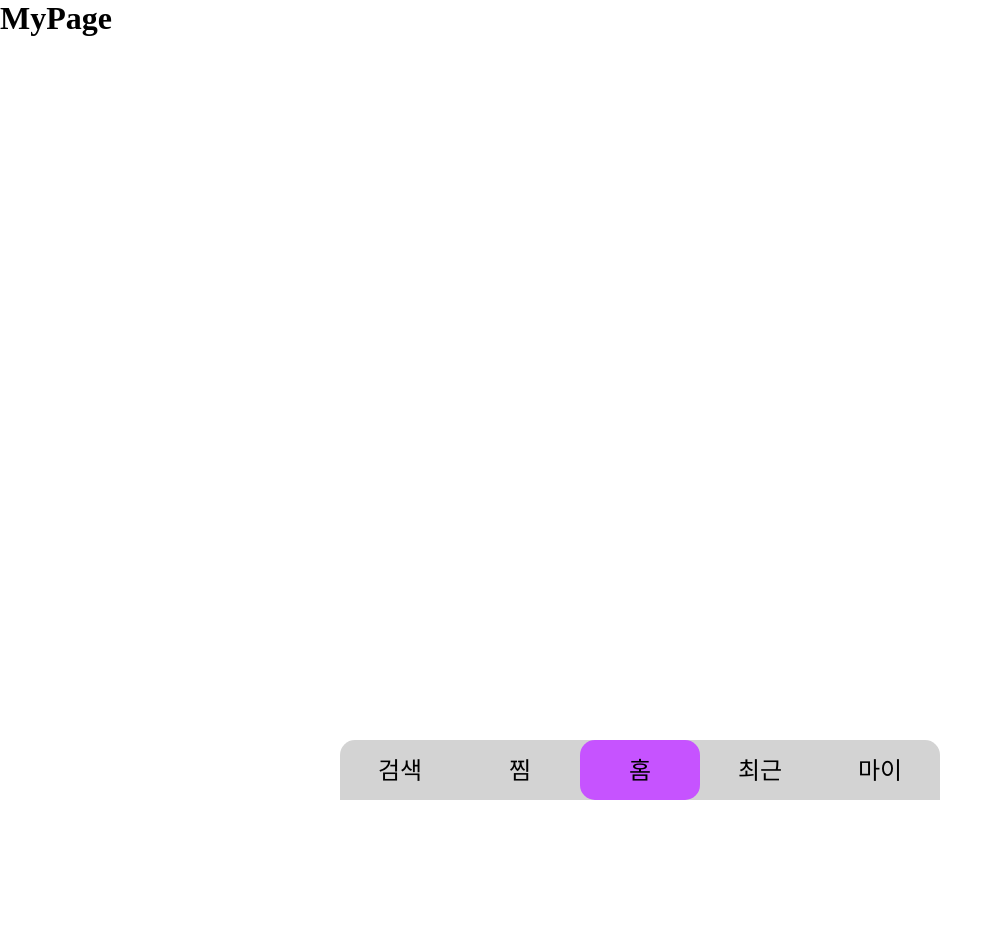
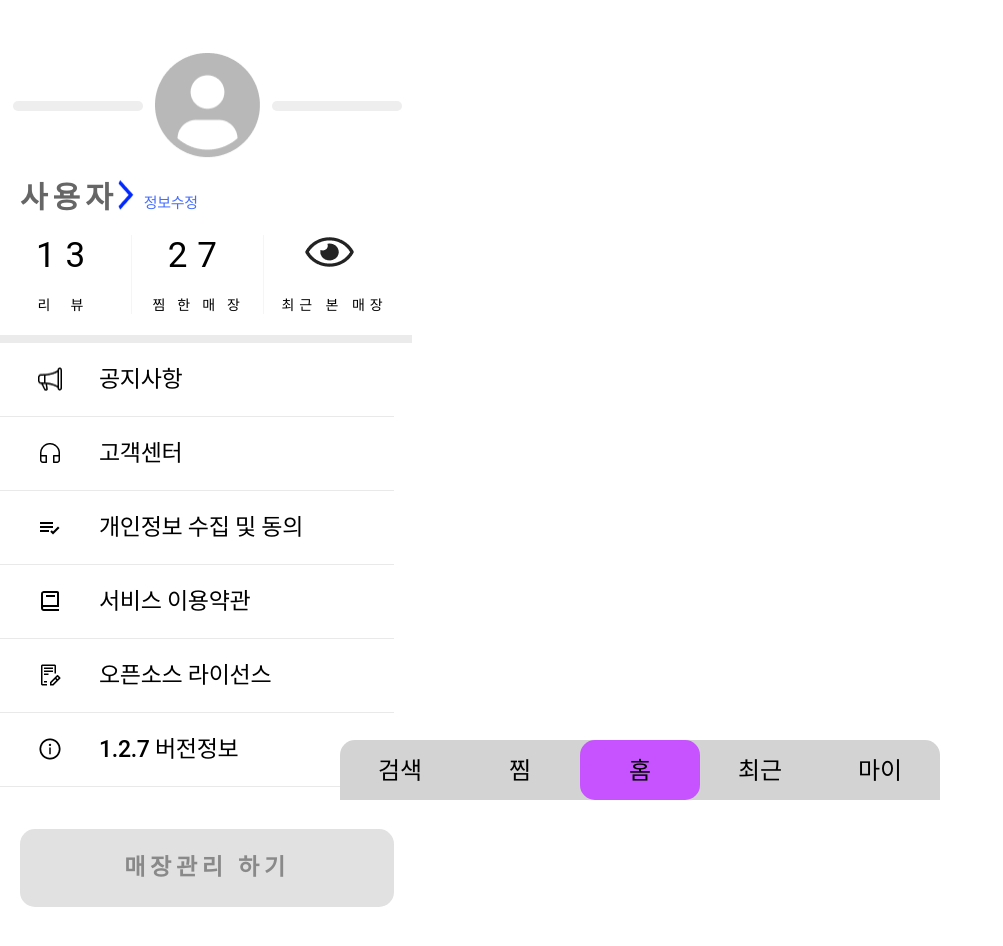
Before and after one commit to heoshin/TableEyes-test2, a Vue app: page /myPage in a window 1280 px wide. Shown: the top 946 px of the page, without its empty margins (0-1003 px from the left). Before the commit the page ends 800 px from the top, so only its background shows below. Built offline with nearby package versions, Linux system fonts and the light colour scheme; the HTML template or start-up script is replaced by a standard one.

Commit message:
마이페이지추가(주석포함)

```diff
--- a/src/components/MyPage.vue
+++ b/src/components/MyPage.vue
@@ -1,13 +1,249 @@
 <template>
-  <h1>MyPage</h1>
+  <section>
+    <article>
+      <div class="profile">
+        <span class="profile-middle-bar"></span>
+        <img src="../assets/img/profile.png" alt="Avatar" />
+        <span class="profile-middle-bar"></span>
+      </div>
+    </article>
+    <article>
+      <div class="nameRetouch">
+        <span class="name">사용자</span>
+        <img src="../assets/img/right.png" alt="화살표" />
+        <a herf="#" class="retouch">정보수정</a>
+      </div>
+      <div class="myInformation">
+        <div class="mi-content mic-1">
+          <a href="#">13</a>
+          <p style="letter-spacing: 20px">리뷰</p>
+        </div>
+        <div class="mi-content mic-1">
+          <a href="#">27</a>
+          <p style="letter-spacing: 12px">찜한매장</p>
+        </div>
+        <div class="mi-content">
+          <a href="#"><img src="../assets/img/view.png" alt="최근본매장" /></a>
+          <p style="letter-spacing: 5px">최근 본 매장</p>
+        </div>
+      </div>
+    </article>
+    <article>
+      <div class="otherInformation">
+        <img src="../assets/img/LFM-notice.png" alt="공지사항" /><a href="#"
+          >공지사항</a
+        >
+        <img src="../assets/img/LFM-client.png" alt="고객센터" /><a href="#"
+          >고객센터</a
+        >
+        <img src="../assets/img/LFM-information.png" alt="개인정보" /><a
+          href="#"
+          >개인정보 수집 및 동의</a
+        >
+        <img src="../assets/img/LFM-service.png" alt="서비스" /><a href="#"
+          >서비스 이용약관</a
+        >
+        <img src="../assets/img/LFM-open.png" alt="오픈소스" /><a href="#"
+          >오픈소스 라이선스</a
+        >
+        <img src="../assets/img/LFM-i.png" alt="버전정보" /><a href="#"
+          >1.2.7 버전정보</a
+        >
+      </div>
+    </article>
+    <article class="myStoreBox">
+      <a href="#" class="myStore">매장관리 하기</a>
+    </article>
+  </section>
 </template>
 
 <script>
-export default {
-
-}
+export default {};
 </script>
 
 <style scoped>
+* {
+  margin: 0;
+  padding: 0;
+}
 
+body {
+  margin-bottom: 99px;
+}
+
+a {
+  color: #000;
+  text-decoration: none;
+}
+/* 사용자 프로필사진 */
+.profile {
+  margin-top: 46px;
+  width: 414px;
+  height: 110px;
+  text-align: center;
+  color: rgba(0, 0, 0, 0.35);
+}
+.profile > img {
+  margin: 0 5px;
+  display: inline-block;
+  width: 119px;
+  height: 119px;
+  border-radius: 50%;
+  vertical-align: middle;
+}
+/* 사용자 프로필 중앙 바 */
+.profile-middle-bar {
+  display: inline-block;
+  width: 130px;
+  height: 10px;
+  border-radius: 50px;
+  background-color: #eeeeee;
+  vertical-align: middle;
+}
+
+/* 사용자 > 정보수정 컨테이너  */
+.nameRetouch {
+  margin-top: 20px;
+  position: relative;
+}
+/* 이름 옆 > (화살표) 이미지 */
+.nameRetouch img {
+  transform: translateY(10%);
+}
+
+/* 사용자 이름(별명) */
+.name {
+  margin-top: 5px;
+  margin-left: 20px;
+
+  font-family: Roboto;
+  font-style: normal;
+  font-weight: bold;
+  font-size: 30px;
+  line-height: 35px;
+  letter-spacing: 5px;
+
+  color: #666666;
+}
+/* 사용자 정보 수정 */
+.retouch {
+  margin-left: 10px;
+
+  font-family: Roboto;
+  font-style: bold;
+  font-size: 15px;
+  line-height: 18px;
+  /* identical to box height */
+
+  letter-spacing: -0.3px;
+
+  text-align: center;
+
+  color: #446dff;
+}
+/* 사용자 메뉴(리뷰, 찜한매장, 최근 본 매장) */
+.myInformation {
+  margin-top: 20px;
+  padding-bottom: 18px;
+
+  width: 412px;
+  height: 82px;
+
+  border-bottom: 8px solid #ebebeb;
+}
+/* 메뉴 폰트(13,27 등 갯수 폰트) */
+.mi-content a {
+  font-family: Roboto;
+  font-style: normal;
+  font-size: 35px;
+  letter-spacing: 9.7px;
+}
+
+/* 메뉴 리뷰, 찜한사이 옆 선 */
+.mic-1 {
+  box-sizing: border-box;
+  border-right: 1px inset #f5f5f5;
+}
+
+/* 최근본매장 이미지 */
+.mi-content img {
+  display: block;
+  margin: 0px auto;
+
+  transform: translateY(-30%);
+
+  width: 49px;
+  height: 30px;
+}
+
+/* 메뉴 폰트(리뷰, 찜한매장, 최근 본 매장 폰트) */
+.mi-content p {
+  margin-left: 10px;
+  margin-top: 18px;
+
+  font-family: Roboto;
+  font-style: normal;
+  font-size: 14px;
+}
+
+/* 메뉴 칸나누기 */
+.myInformation .mi-content {
+  display: inline-block;
+  text-align: center;
+  width: 32%;
+}
+/* 메뉴 바 아래 항목들(공지사항, 고객센터 등) */
+.otherInformation img {
+  float: left;
+  width: 24px;
+  height: 24px;
+
+  margin-left: 38px;
+  margin-top: 24px;
+  margin-right: 37px;
+}
+/* 항목 칸, 크기, 폰트, 하단 선 */
+.otherInformation a {
+  display: block;
+  width: 394px;
+  height: 73px;
+
+  font-family: Roboto;
+  font-style: normal;
+  font-weight: 500;
+  font-size: 23px;
+  line-height: 27px;
+  letter-spacing: -0.3px;
+
+  line-height: 73px;
+
+  border-bottom: 1px solid #e9e9e9;
+}
+/* 매장관리버튼상자 */
+.myStoreBox {
+  width: 414px;
+  height: 163px;
+  box-sizing: border-box;
+  padding: 42px 20px;
+}
+/* 매장관리버튼 */
+.myStore{
+  display: inline-block;
+  width: 374px;
+  height: 78px;
+
+  font-family: Roboto;
+  font-style: normal;
+  font-weight: bold;
+  font-size: 23px;
+  letter-spacing: 4.7px;
+
+  color: #898989;
+
+  line-height: 78px;
+  text-align: center;
+
+  border-radius: 15px;
+  background-color: #e1e1e1;
+}
 </style>
```
Also changed, not shown: 2 other files (tests, documents, lock files or other folders).
